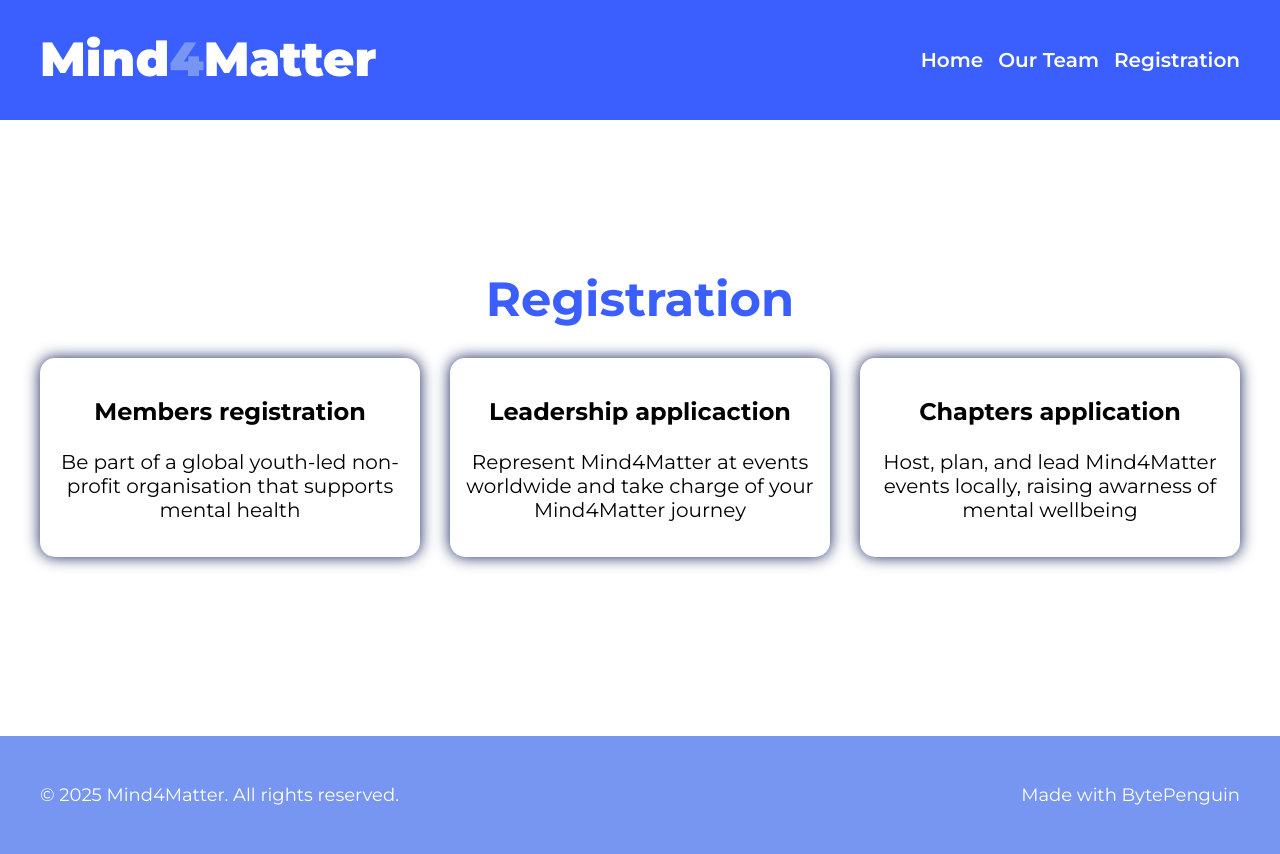
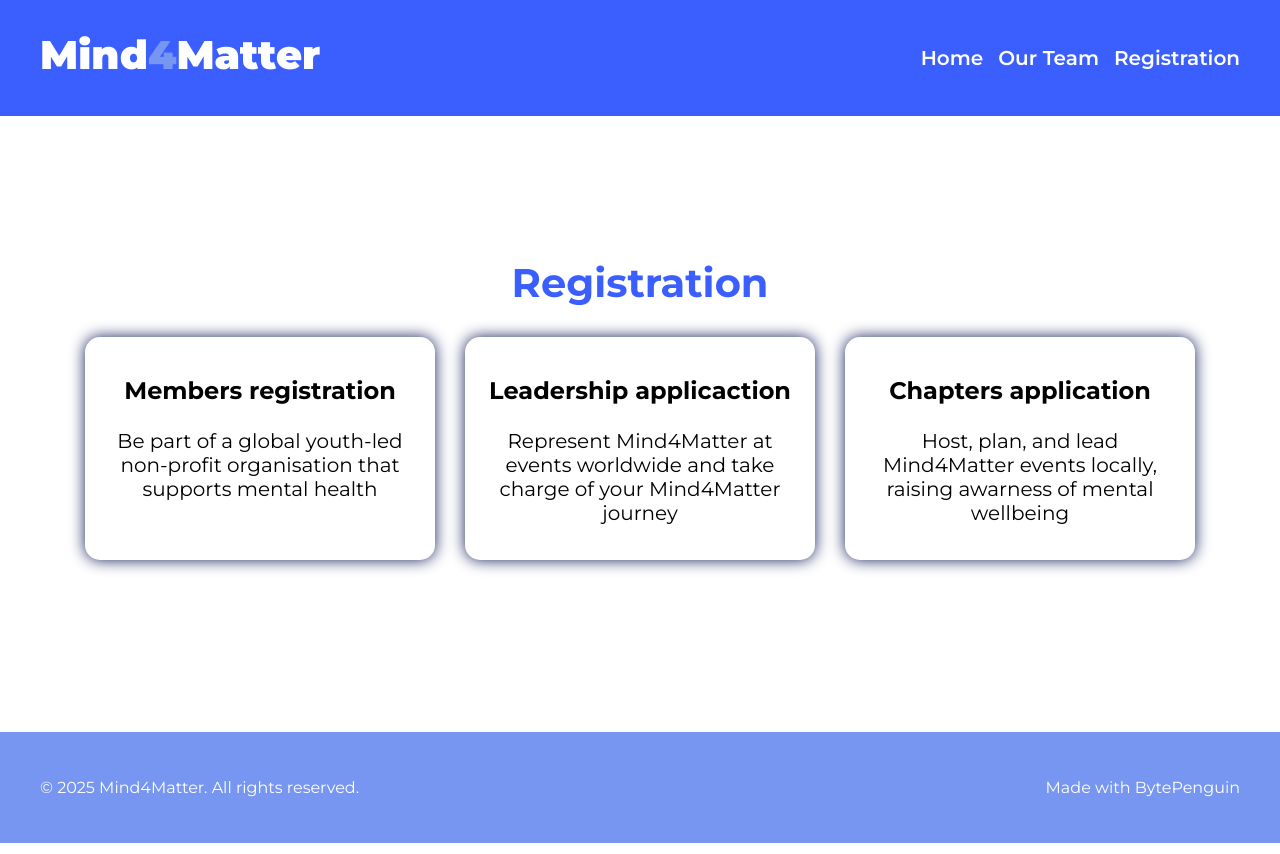
Before and after one commit to BytePenguinCode/Mind4Matter, a plain HTML site: page registration.html in a window 1280 px wide. Drawn offline with Linux system fonts and the light colour scheme.

Commit message:
fixing the cards

```diff
--- a/registration.html
+++ b/registration.html
@@ -55,27 +55,27 @@
                 <div class="registration">
                     <h2 class="darkest-blue">Registration</h2>
                     <div class="registration-cards">
-                        <a href="https://forms.gle/uopVkE2s46kCLiEj9" title="Sign up to be a member!">
-                            <div class="registration-card">
+                        <a href="https://forms.gle/uopVkE2s46kCLiEj9" title="Sign up to be a member!" class="registration-card">
+                            <div>
                                 <h3>Members registration</h3>
                                 <p>Be part of a global youth-led non-profit organisation that supports mental health</p>
                             </div>
                         </a>
-                        <a href="https://forms.gle/rmVKMtqABppMUwPT9" title="Sign up to be a leader!">
-                            <div class="registration-card">
+                        <a href="https://forms.gle/rmVKMtqABppMUwPT9" title="Sign up to be a leader!" class="registration-card">
+                            <div>
                                 <div>
                                     <h3>Leadership applicaction</h3>
                                     <p>Represent Mind4Matter at events worldwide and take charge of your Mind4Matter journey</p>
                                 </div>
                             </div>
                         </a>
-                        <a href="https://forms.gle/NLXtm8pg5DQ1c1NS6" title="Start your own Mind4Matter chapter!">
-                        <div class="registration-card">
+                        <a href="https://forms.gle/NLXtm8pg5DQ1c1NS6" title="Start your own Mind4Matter chapter!" class="registration-card">
                             <div>
-                                <h3>Chapters application</h3>
-                                <p>Host, plan, and lead Mind4Matter events locally, raising awarness of mental wellbeing</p>
+                                <div>
+                                    <h3>Chapters application</h3>
+                                    <p>Host, plan, and lead Mind4Matter events locally, raising awarness of mental wellbeing</p>
+                                </div>
                             </div>
-                        </div>
                         </a>
                     </div>
                 </div>
--- a/style.css
+++ b/style.css
@@ -9,7 +9,7 @@ body {
     font-weight: 400;
     font-style: normal;
     margin: 0;
-    font-size: 1.125rem;
+    font-size: 2vh;
     overflow-x: hidden;
 }
 
@@ -41,7 +41,7 @@ nav h1 {
 }
 
 nav h1 *{
-    font-size: 3rem;
+    font-size: 5vh;
     font-weight: 900;
     color: #ffffff;
 }
@@ -83,7 +83,7 @@ nav ul {
 
 nav ul *{
     color: #ffffff;
-    font-size: 1.25rem;
+    font-size: 2.5vh;
 }
 
 nav ul *:hover{
@@ -108,7 +108,7 @@ footer * {
 }
 
 h2 {
-    font-size: 3rem;
+    font-size: 5vh;
     font-weight: 700;
     margin: 0;
     text-align: center;
@@ -160,7 +160,7 @@ h2 {
 
 .section2 button{
     margin: 0 auto;
-    font-size: 1.25rem;
+    font-size: 2.5vh;
     padding: 15px;
     border-radius: 15px;
     border: none;
@@ -197,7 +197,9 @@ h2 {
 }
 
 .registration-card {
-    width: 350px;
+    width: 25vw;
+    min-width: 275px;
+    max-width: 350px;
     align-items: center;
     text-align: center;
     padding: 15px;
@@ -211,11 +213,11 @@ h2 {
 }
 
 .registration-card h3{
-    font-size: 1.5rem;
+    font-size: 3vh;
 }
 
 .registration-card p{
-    font-size: 1.25rem;
+    font-size: 2.5vh;
 }
 
 .registration-card:hover {
```
